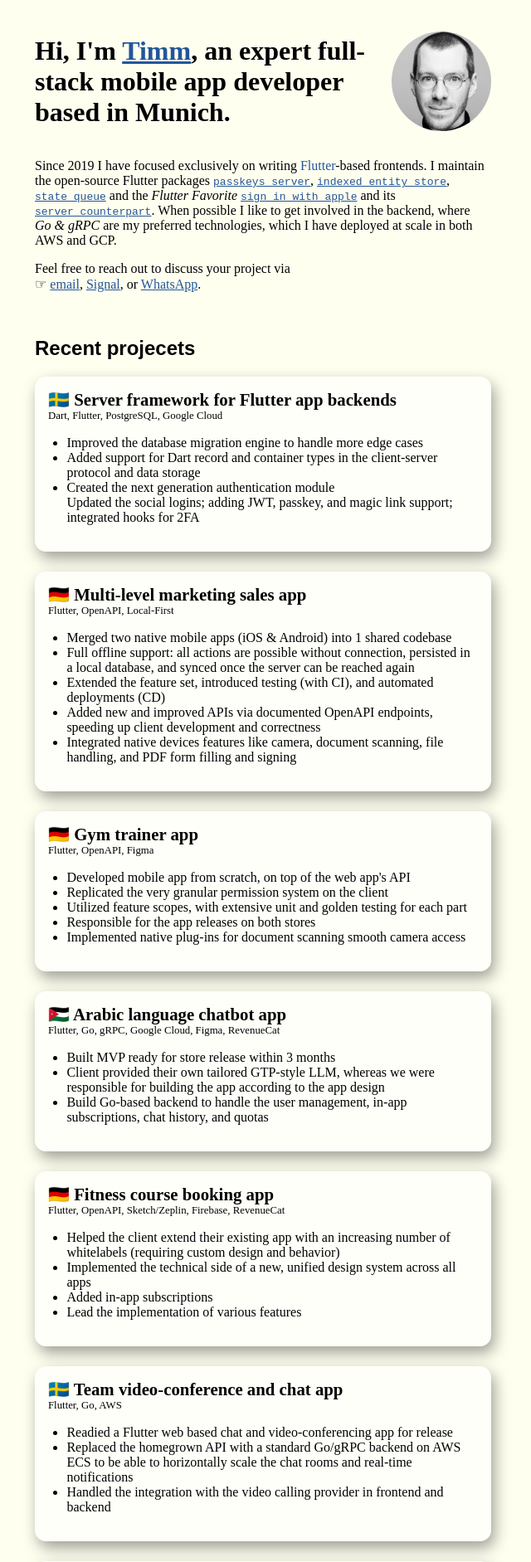
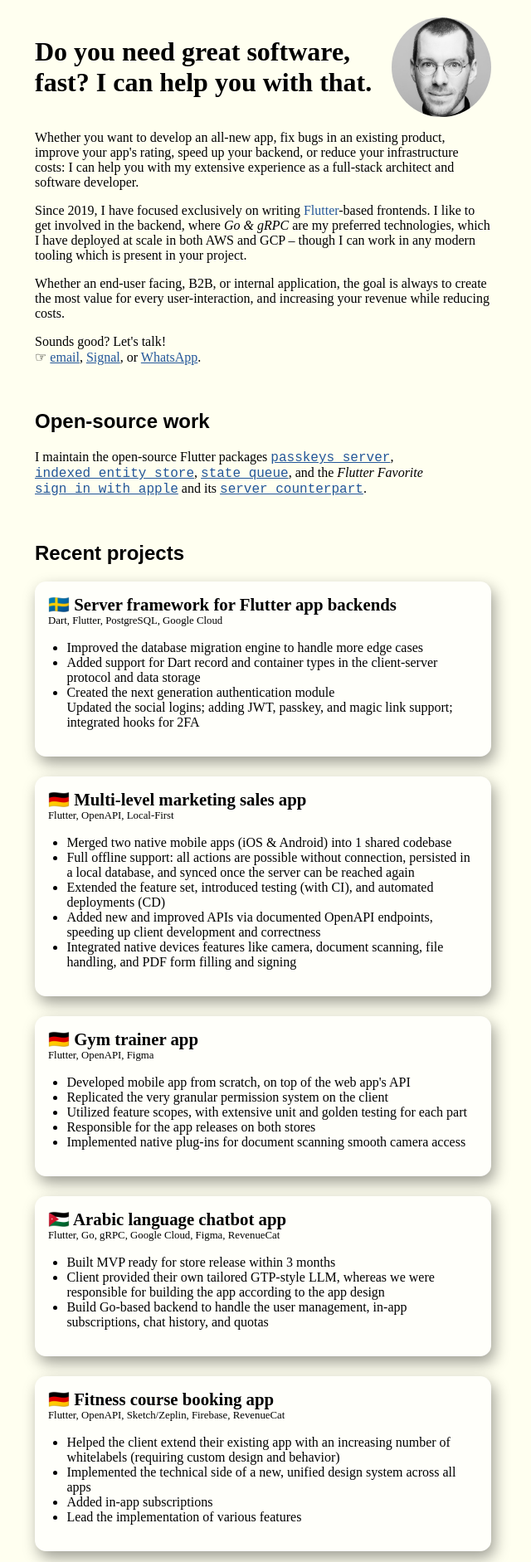
Before and after one commit to LunaONE/web, a Jekyll site: the page flutter.html, which Jekyll copies as it is, in a window 1280 px wide. Shown: the top 1883 px of the page at 83% size, without its empty margins (323-963 px from the left). Built offline with Jekyll 4.4.1, drawn with Linux system fonts in a browser that asks for light colours.

Commit message:
less personalized

```diff
--- a/flutter.html
+++ b/flutter.html
@@ -37,6 +37,7 @@
         font: -apple-system-body;
         font-family: sans-serif;
         color: var(--font-color);
+        font-size: 1rem;
       }
 
       body {
@@ -114,6 +115,7 @@
 
       .headBW {
         border-radius: 60px;
+        margin-left: 20px;
       }
     </style>
   </head>
@@ -123,10 +125,7 @@
       class="subline"
       style="display: flex; justify-content: space-between; align-items: center"
     >
-      <h1>
-        Hi, I'm <a href="https://timm.preetz.name/">Timm</a>, an expert
-        full-stack mobile app developer based in Munich.
-      </h1>
+      <h1>Do you need great software, fast? I can help you with that.</h1>
 
       <img
         src="/assets/timm_head_ava_bw.jpg"
@@ -137,9 +136,41 @@
     </div>
 
     <p class="subline">
-      Since 2019 I have focused exclusively on writing
-      <span class="fl">Flutter</span>-based frontends. I maintain the
-      open-source Flutter packages
+      Whether you want to develop an all-new app, fix bugs in an existing
+      product, improve your app's rating, speed up your backend, or reduce your
+      infrastructure costs: I can help you with my extensive experience as a
+      full-stack architect and software developer.
+    </p>
+
+    <p class="subline">
+      Since 2019, I have focused exclusively on writing
+      <span class="fl">Flutter</span>-based frontends. I like to get involved in
+      the backend, where <i>Go & gRPC</i> are my preferred technologies, which I
+      have deployed at scale in both AWS and GCP – though I can work in any
+      modern tooling which is present in your project.
+    </p>
+
+    <p class="subline">
+      Whether an end-user facing, B2B, or internal application, the goal is
+      always to create the most value for every user-interaction, and increasing
+      your revenue while reducing costs.
+    </p>
+
+    <p class="subline">
+      Sounds good? Let's talk!<br />
+      ☞ <a href="mailto:timm@lunaone.de?subject=Intro">email</a>,
+      <a
+        href="https://signal.me/#eu/_O0oQsRaoD06zYxEi5gDVAtseTinzhTbBxJC8-W-o2LsSZmrslNHx4isFW40J3Pk"
+        >Signal</a
+      >, or <a href="https://wa.me/message/UUMGUE7LENBRE1">WhatsApp</a>.
+    </p>
+
+    <br />
+
+    <h2>Open-source work</h2>
+
+    <p class="subline">
+      I maintain the open-source Flutter packages
       <span style="font-family: monospace"
         ><a href="https://pub.dev/packages/passkeys_server" target="_blank"
           >passkeys_server</a
@@ -154,8 +185,7 @@
         ><a href="https://pub.dev/packages/state_queue" target="_blank"
           >state_queue</a
         ></span
-      >
-      and the <i>Flutter Favorite</i>
+      >, and the <i>Flutter Favorite</i>
       <span style="font-family: monospace"
         ><a href="https://pub.dev/packages/sign_in_with_apple" target="_blank"
           >sign_in_with_apple</a
@@ -168,23 +198,12 @@
           target="_blank"
           >server counterpart</a
         ></span
-      >. When possible I like to get involved in the backend, where
-      <i>Go & gRPC</i> are my preferred technologies, which I have deployed at
-      scale in both AWS and GCP.
-    </p>
-
-    <p class="subline">
-      Feel free to reach out to discuss your project via<br />
-      ☞ <a href="mailto:timm@lunaone.de?subject=Intro">email</a>,
-      <a
-        href="https://signal.me/#eu/_O0oQsRaoD06zYxEi5gDVAtseTinzhTbBxJC8-W-o2LsSZmrslNHx4isFW40J3Pk"
-        >Signal</a
-      >, or <a href="https://wa.me/message/UUMGUE7LENBRE1">WhatsApp</a>.
+      >.
     </p>
 
     <br />
 
-    <h2>Recent projecets</h2>
+    <h2>Recent projects</h2>
 
     <div id="cards">
       <div class="card">
```
